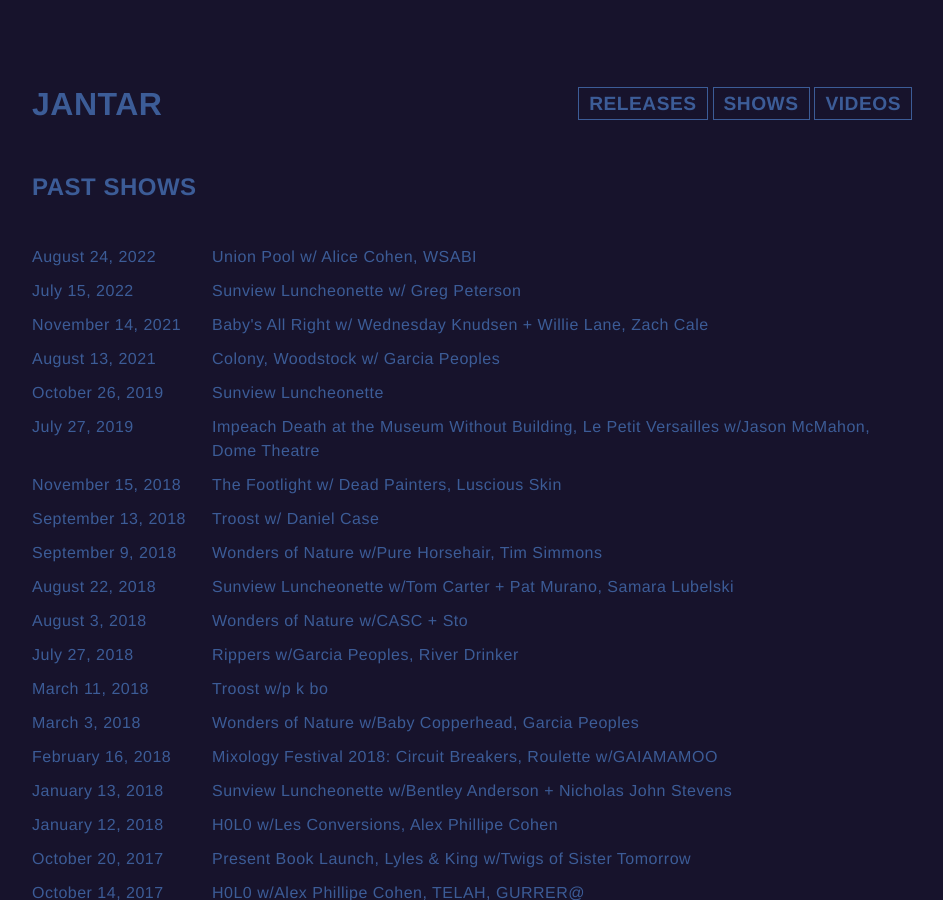
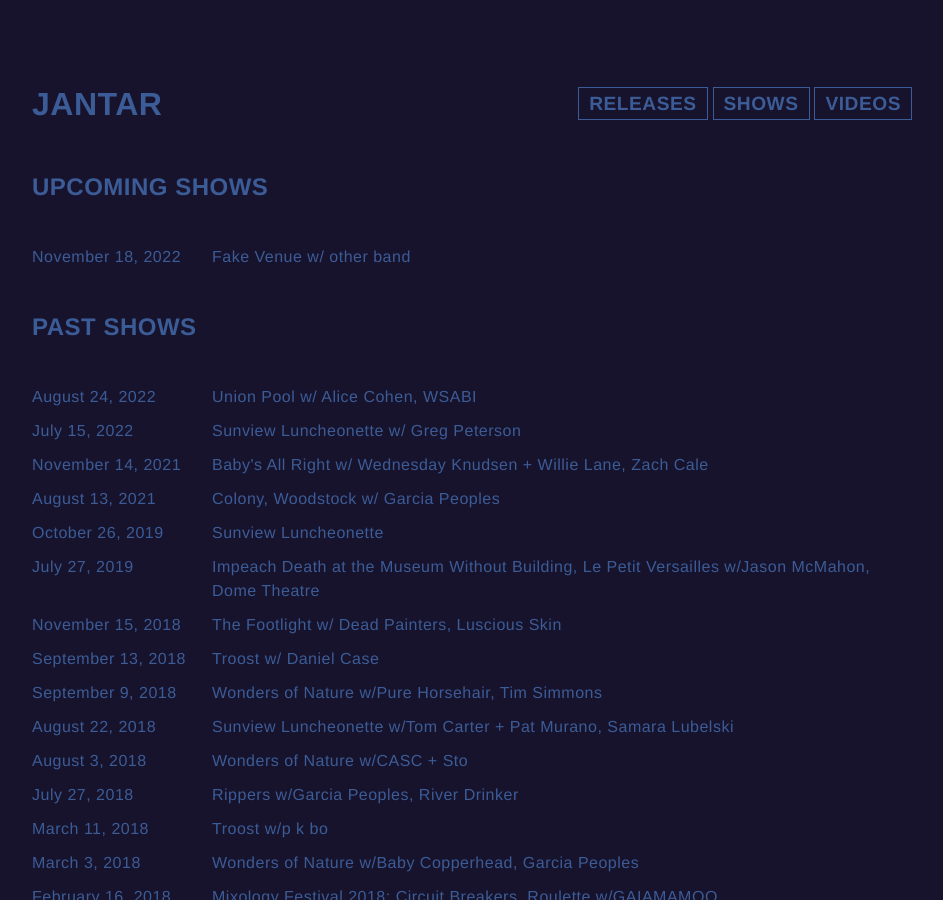
Before and after one commit to kirsten/thejantar.com, a Jekyll site: the page built from shows.html, in a window 1280 px wide and 900 px high. Shown: the whole window, without its empty margins (168-1111 px from the left). Built offline with Jekyll 4.4.1, drawn with Linux system fonts in a browser that asks for light colours.

Commit message:
Update Data “shows”

```diff
--- a/_data/shows.yml
+++ b/_data/shows.yml
@@ -1,156 +1,119 @@
 show_list:
-  - date:  2022-08-24 19:00:00
-    title: "Union Pool w/ Alice Cohen, WSABI"
-
-  - date:  2022-07-15 19:00:00
-    title: "Sunview Luncheonette w/ Greg Peterson"
-
-  - date:  2021-11-14 19:00:00
-    title: "Baby's All Right w/ Wednesday Knudsen + Willie Lane, Zach Cale"
-
-  - date:  2021-08-13 16:00:00
-    title: "Colony, Woodstock w/ Garcia Peoples"
-
-  - date:  2019-10-26 20:00:00
-    title: "Sunview Luncheonette"
-
-  - date:  2019-07-27 20:00:00
-    title: "Impeach Death at the Museum Without Building, Le Petit Versailles w/Jason McMahon, Dome Theatre"
-    link: "https://www.facebook.com/events/438787900293062/"
-
-  - date:  2018-11-15 20:00:00
-    title: "The Footlight w/ Dead Painters, Luscious Skin"
-
-  - date:  2018-09-13 20:00:00
-    title: "Troost w/ Daniel Case"
-
-  - date:  2018-09-09 17:00:00
-    title: "Wonders of Nature w/Pure Horsehair, Tim Simmons"
-
-  - date:  2018-08-22 19:00:00
-    title: "Sunview Luncheonette w/Tom Carter + Pat Murano, Samara Lubelski"
-    link: "https://www.facebook.com/events/1035121456612740/"
-
-  - date:  2018-08-03 20:00:00
-    title: "Wonders of Nature w/CASC + Sto"
-    link: "https://www.facebook.com/events/183928668965683/"
-
-  - date:  2018-07-27 18:30:00
-    title: "Rippers w/Garcia Peoples, River Drinker"
-    link: "https://www.facebook.com/events/214817492699272/"
-
-  - date:  2018-03-11 19:30:00
-    title: "Troost w/p k bo"
-    link: "https://www.facebook.com/events/851586395013491/"
-
-  - date:  2018-03-03 20:00:00
-    title: "Wonders of Nature w/Baby Copperhead, Garcia Peoples"
-    link: "https://www.facebook.com/events/1366445536792921/"
-
-  - date:  2018-02-16T20:00:00-05:00
+  - date: 2022-11-18T00:00:10.444Z
+    title: Fake Venue w/ other band
+  - date: 2022-08-24 19:00:00
+    title: Union Pool w/ Alice Cohen, WSABI
+  - date: 2022-07-15 19:00:00
+    title: Sunview Luncheonette w/ Greg Peterson
+  - date: 2021-11-14 19:00:00
+    title: Baby's All Right w/ Wednesday Knudsen + Willie Lane, Zach Cale
+  - date: 2021-08-13 16:00:00
+    title: Colony, Woodstock w/ Garcia Peoples
+  - date: 2019-10-26 20:00:00
+    title: Sunview Luncheonette
+  - date: 2019-07-27 20:00:00
+    title: Impeach Death at the Museum Without Building, Le Petit Versailles w/Jason
+      McMahon, Dome Theatre
+    link: https://www.facebook.com/events/438787900293062/
+  - date: 2018-11-15 20:00:00
+    title: The Footlight w/ Dead Painters, Luscious Skin
+  - date: 2018-09-13 20:00:00
+    title: Troost w/ Daniel Case
+  - date: 2018-09-09 17:00:00
+    title: Wonders of Nature w/Pure Horsehair, Tim Simmons
+  - date: 2018-08-22 19:00:00
+    title: Sunview Luncheonette w/Tom Carter + Pat Murano, Samara Lubelski
+    link: https://www.facebook.com/events/1035121456612740/
+  - date: 2018-08-03 20:00:00
+    title: Wonders of Nature w/CASC + Sto
+    link: https://www.facebook.com/events/183928668965683/
+  - date: 2018-07-27 18:30:00
+    title: Rippers w/Garcia Peoples, River Drinker
+    link: https://www.facebook.com/events/214817492699272/
+  - date: 2018-03-11 19:30:00
+    title: Troost w/p k bo
+    link: https://www.facebook.com/events/851586395013491/
+  - date: 2018-03-03 20:00:00
+    title: Wonders of Nature w/Baby Copperhead, Garcia Peoples
+    link: https://www.facebook.com/events/1366445536792921/
+  - date: 2018-02-16T20:00:00-05:00
     title: "Mixology Festival 2018: Circuit Breakers, Roulette w/GAIAMAMOO"
-    link: "http://roulette.org/event/mixology-jantar-gaiamamoo/"
-
-  - date:  2018-01-13T20:00:00-05:00
-    title: "Sunview Luncheonette w/Bentley Anderson + Nicholas John Stevens"
-
-  - date:  2018-01-12T19:00:00-05:00
-    title: "H0L0 w/Les Conversions, Alex Phillipe Cohen"
-    link: "https://www.facebook.com/events/2035065960057537/"
-
-  - date:  2017-10-20 19:00:00
-    title: "Present Book Launch, Lyles & King w/Twigs of Sister Tomorrow"
-    link: "https://www.facebook.com/events/2071631473064888/"
-
-  - date:  2017-10-14 19:00:00
-    title: "H0L0 w/Alex Phillipe Cohen, TELAH, GURRER@"
-    link: "https://www.facebook.com/events/276312346207720/"
-
-  - date:  2017-08-19 12:30:00
-    title: "Benefit for the 1794 Meetinghouse, New Salem w/Sunburned Hand of the Man, Riley Walker, Mozzaleum, New Parents, K Salvatore, Viewer, PG Six, Willie Lane, Ma Turner, Alexander Turnquist, Frozen Corn & Weeping Bong Band"
-    link:  "https://www.facebook.com/events/1395219290592211/"
-
-  - date:  2017-07-24 19:30:00
-    title: "Essex Flowers w/Bentley Anderson, Robert Johnston"
-    link:  "https://www.facebook.com/events/360129107735540"
-
-  - date:  2017-07-13 20:00:00
-    title: "Sunview Luncheonette w/Zachary Cale, Johnny Young"
-    link:  "https://www.facebook.com/events/1877796659208025/"
-
-  - date:  2017-05-18 20:00:00
-    title: "Outpost Artist Resources w/Ras Moshe, Morgan Vo"
-
+    link: http://roulette.org/event/mixology-jantar-gaiamamoo/
+  - date: 2018-01-13T20:00:00-05:00
+    title: Sunview Luncheonette w/Bentley Anderson + Nicholas John Stevens
+  - date: 2018-01-12T19:00:00-05:00
+    title: H0L0 w/Les Conversions, Alex Phillipe Cohen
+    link: https://www.facebook.com/events/2035065960057537/
+  - date: 2017-10-20 19:00:00
+    title: Present Book Launch, Lyles & King w/Twigs of Sister Tomorrow
+    link: https://www.facebook.com/events/2071631473064888/
+  - date: 2017-10-14 19:00:00
+    title: H0L0 w/Alex Phillipe Cohen, TELAH, GURRER@
+    link: https://www.facebook.com/events/276312346207720/
+  - date: 2017-08-19 12:30:00
+    title: Benefit for the 1794 Meetinghouse, New Salem w/Sunburned Hand of the Man,
+      Riley Walker, Mozzaleum, New Parents, K Salvatore, Viewer, PG Six, Willie
+      Lane, Ma Turner, Alexander Turnquist, Frozen Corn & Weeping Bong Band
+    link: https://www.facebook.com/events/1395219290592211/
+  - date: 2017-07-24 19:30:00
+    title: Essex Flowers w/Bentley Anderson, Robert Johnston
+    link: https://www.facebook.com/events/360129107735540
+  - date: 2017-07-13 20:00:00
+    title: Sunview Luncheonette w/Zachary Cale, Johnny Young
+    link: https://www.facebook.com/events/1877796659208025/
+  - date: 2017-05-18 20:00:00
+    title: Outpost Artist Resources w/Ras Moshe, Morgan Vo
   - date: 2017-04-26 20:00:00
-    title: "Sunview Luncheonette w/Tom Carter, Tropical Rock"
-
+    title: Sunview Luncheonette w/Tom Carter, Tropical Rock
   - date: 2017-02-17 20:00:00
-    title: "Muchmore's w/Pigeons, Dead Painters, Living Room"
-
+    title: Muchmore's w/Pigeons, Dead Painters, Living Room
   - date: 2017-02-04 20:00:00
-    title: "Uneasy Listening, Sunview Luncheonette w/Peter Kerlin/Charles Burst/Brent Cordero, Steve Silverstein"
-
+    title: Uneasy Listening, Sunview Luncheonette w/Peter Kerlin/Charles Burst/Brent
+      Cordero, Steve Silverstein
   - date: 2017-01-08 14:00:00
-    title: "Mayflower Social"
-
+    title: Mayflower Social
   - date: 2016-12-19 20:00:00
-    title: "Muchmore's w/Nathan Xander, Dead Painters, Cripple Double"
-
+    title: Muchmore's w/Nathan Xander, Dead Painters, Cripple Double
   - date: 2016-09-25 14:00:00
-    title: "Nhà Minh"
-
+    title: Nhà Minh
   - date: 2016-07-23 20:00:00
-    title: "Trans-Pecos w/Horse Lords, Hans Chew, Eleven Twenty-nine"
-
+    title: Trans-Pecos w/Horse Lords, Hans Chew, Eleven Twenty-nine
   - date: 2016-07-16 20:00:00
-    title: "Jaume 1, Greenfield w/Grasspath, Weeping Bong Band"
-
+    title: Jaume 1, Greenfield w/Grasspath, Weeping Bong Band
   - date: 2016-07-15 20:00:00
-    title: "The Spotty Dog, Hudson w/Pigeons, Grasspath"
-    link: "https://www.facebook.com/events/905755156220321/"
-
+    title: The Spotty Dog, Hudson w/Pigeons, Grasspath
+    link: https://www.facebook.com/events/905755156220321/
   - date: 2016-07-14 20:00:00
-    title: "Bushel, Delhi w/Grasspath, Pigeons"
-    link: "http://bushelcollective.org/714-performance-a-night-of-difficult-easy-listening-and-psych-rock/"
-
+    title: Bushel, Delhi w/Grasspath, Pigeons
+    link: http://bushelcollective.org/714-performance-a-night-of-difficult-easy-listening-and-psych-rock/
   - date: 2016-03-25 20:00:00
-    title: "Secret Project Robot w/Rhyton, 1-800-BAND"
-
+    title: Secret Project Robot w/Rhyton, 1-800-BAND
   - date: 2016-01-02 20:00:00
-    title: "Sunview Luncheonette w/Jordi Wheeler"
-
+    title: Sunview Luncheonette w/Jordi Wheeler
   - date: 2015-12-31 20:00:00
-    title: "New Year's Eve, Black Dirt w/Nathan Bowles"
-
+    title: New Year's Eve, Black Dirt w/Nathan Bowles
   - date: 2015-10-31 20:00:00
-    title: "Spectacle Halloween, Hopes&Fears w/Sleep ∞ Over, MIL KDU DES, Daniel Klag"
-
+    title: Spectacle Halloween, Hopes&Fears w/Sleep ∞ Over, MIL KDU DES, Daniel Klag
   - date: 2015-10-03 16:00:00
-    title: "Love Chimes, Grumpy's Northeast, Minneapolis w/Michael Chapman, The Renderers, Nathan Bowles, Pigeons, Matthew De Gennaro"
-
+    title: Love Chimes, Grumpy's Northeast, Minneapolis w/Michael Chapman, The
+      Renderers, Nathan Bowles, Pigeons, Matthew De Gennaro
   - date: 2015-06-19 20:00:00
-    title: "Strobe Network, Flux Factory w/Jason Tschantre, Julian Bozeman, Julia Santoli"
-
+    title: Strobe Network, Flux Factory w/Jason Tschantre, Julian Bozeman, Julia
+      Santoli
   - date: 2015-04-17 20:00:00
-    title: "Sunview Luncheonette"
-
+    title: Sunview Luncheonette
   - date: 2014-05-17 20:00:00
-    title: "Lanchonete/Luncheonette, Sunview Luncheonette"
-
+    title: Lanchonete/Luncheonette, Sunview Luncheonette
   - date: 2014-02-22 20:00:00
-    title: "Sunview Luncheonette"
-
+    title: Sunview Luncheonette
   - date: 2013-09-21 15:00:00
-    title: "Book Motel, PS1"
-
+    title: Book Motel, PS1
   - date: 2013-04-28 20:00:00
-    title: "Sunview Luncheonette"
-
+    title: Sunview Luncheonette
   - date: 2012-07-26 20:00:00
-    title: "You Are Here: Trouble Maze, Secret Project Robot w/C. Spencer Yeh, JACK Quartet, Patrick Higgins"
-
+    title: "You Are Here: Trouble Maze, Secret Project Robot w/C. Spencer Yeh, JACK
+      Quartet, Patrick Higgins"
   - date: 2010-12-12 20:00:00
-    title: "Holiday Cookie Jamboree, Good Co."
-
+    title: Holiday Cookie Jamboree, Good Co.
   - date: 2009-09-21 20:00:00
     title: "You Are Here: The Maze, Death by Audio"
```
